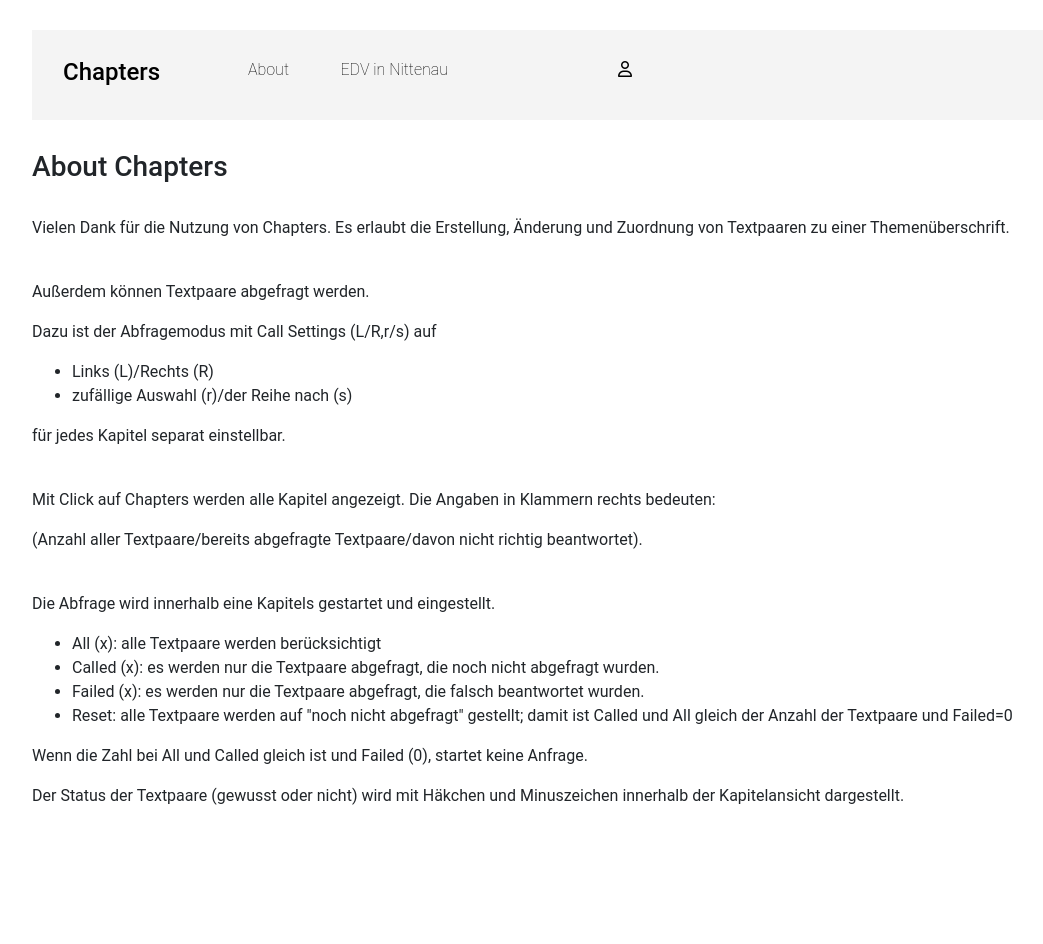
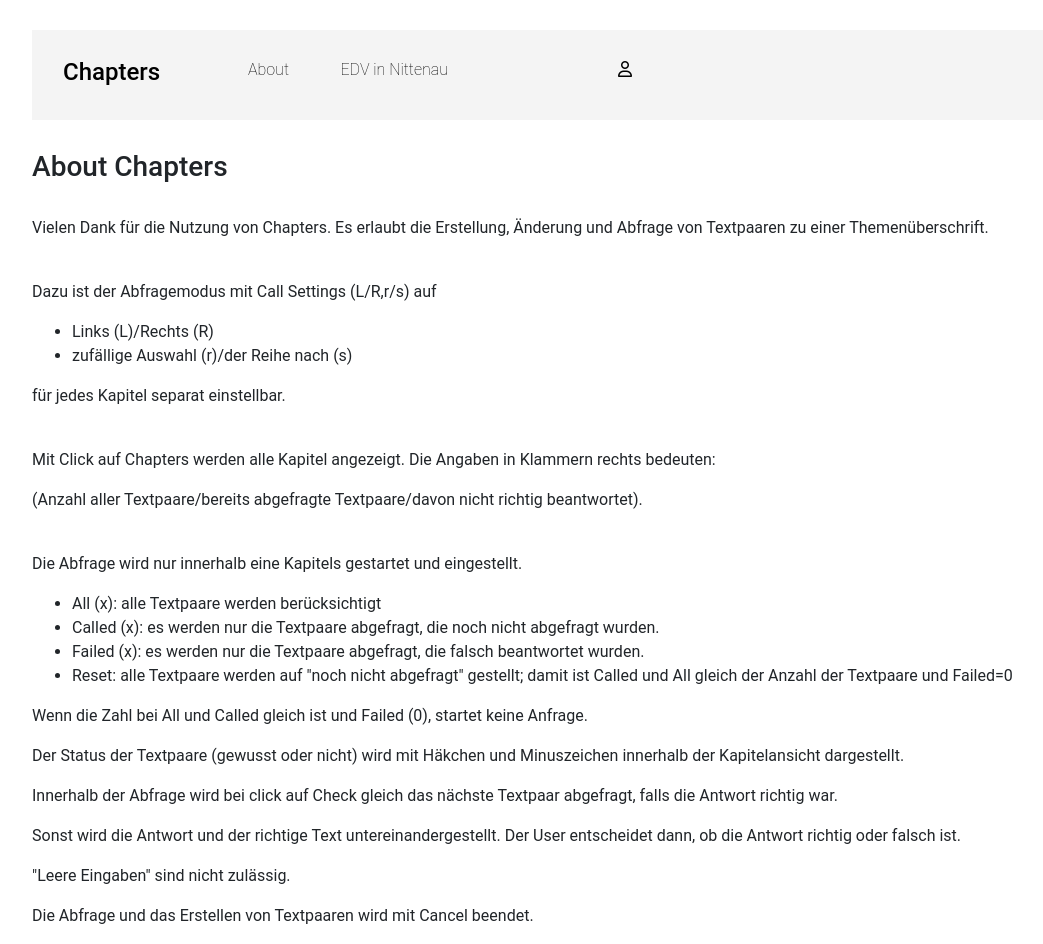
Before and after one commit to Robin636/chaps_project, a Django app: page /about/ in a window 1280 px wide. Shown: the whole page, without its empty margins (53-1096 px from the left). Before the commit the page ends 805 px from the top, so only its background shows below. Run offline with Django 3.2, Linux system fonts and the light colour scheme; some libraries are stand-ins or nearby versions.

```diff
--- a/chaps/templates/chaps/about.html
+++ b/chaps/templates/chaps/about.html
@@ -4,9 +4,9 @@
 
   <h3>About Chapters</h3>
   <br>
-  <p>Vielen Dank für die Nutzung von Chapters. Es erlaubt die Erstellung, Änderung und Zuordnung von Textpaaren zu einer Themenüberschrift.</p>
+  <p>Vielen Dank für die Nutzung von Chapters. Es erlaubt die Erstellung, Änderung und Abfrage von Textpaaren zu einer Themenüberschrift.</p>
   <br>
-  <p>Außerdem können Textpaare abgefragt werden.</p><p> Dazu ist der Abfragemodus mit Call Settings (L/R,r/s) auf</p>
+  <p>Dazu ist der Abfragemodus mit Call Settings (L/R,r/s) auf</p>
   <ul>
   <li>Links (L)/Rechts (R)</li>
   <li>zufällige Auswahl (r)/der Reihe nach (s)</li>
@@ -16,7 +16,7 @@
   <p>Mit Click auf Chapters werden alle Kapitel angezeigt. Die Angaben in Klammern rechts bedeuten:</p>
   <p>(Anzahl aller Textpaare/bereits abgefragte Textpaare/davon nicht richtig beantwortet).</p>
   <br>
-  <p>Die Abfrage wird innerhalb eine Kapitels gestartet und eingestellt.</p>
+  <p>Die Abfrage wird nur innerhalb eine Kapitels gestartet und eingestellt.</p>
   <ul>
   <li>All (x): alle Textpaare werden berücksichtigt</li>
   <li>Called (x): es werden nur die Textpaare abgefragt, die noch nicht abgefragt wurden.</li>
@@ -26,7 +26,11 @@
   <p>Wenn die Zahl bei All und Called gleich ist und Failed (0), startet keine Anfrage.</p>
   <p>Der Status der Textpaare (gewusst oder nicht) wird mit Häkchen und Minuszeichen innerhalb der Kapitelansicht dargestellt.</p>
 
+ <p>Innerhalb der Abfrage wird bei click auf Check gleich das nächste Textpaar abgefragt, falls die Antwort richtig war.</p>
+ <p>Sonst wird die Antwort und der richtige Text untereinandergestellt. Der User entscheidet dann, ob die Antwort richtig oder falsch ist.</p>
+ <p>"Leere Eingaben" sind nicht zulässig.</p>
 
+ <p>Die Abfrage und das Erstellen von Textpaaren wird mit Cancel beendet.</p>
 
   <table>
     {% for item in object_list %}
```
Also changed, not shown: readme.md (added).
